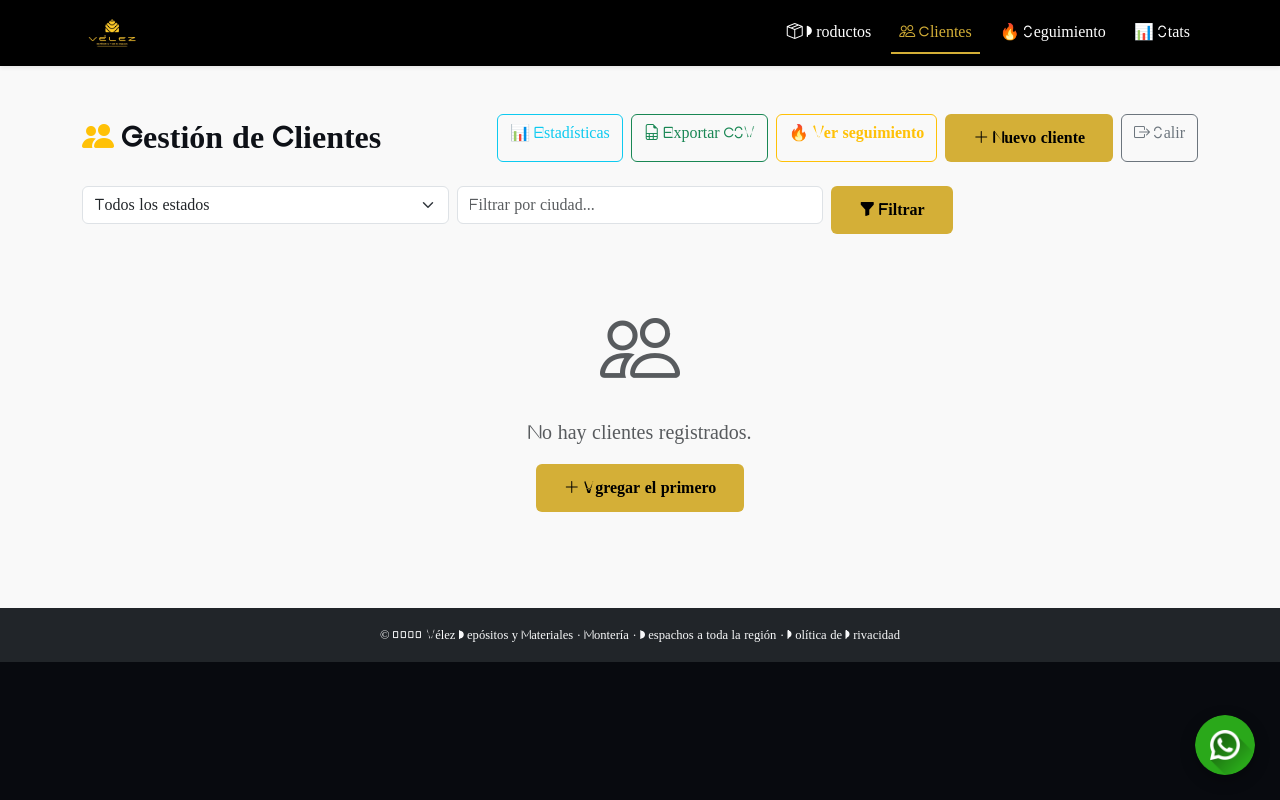
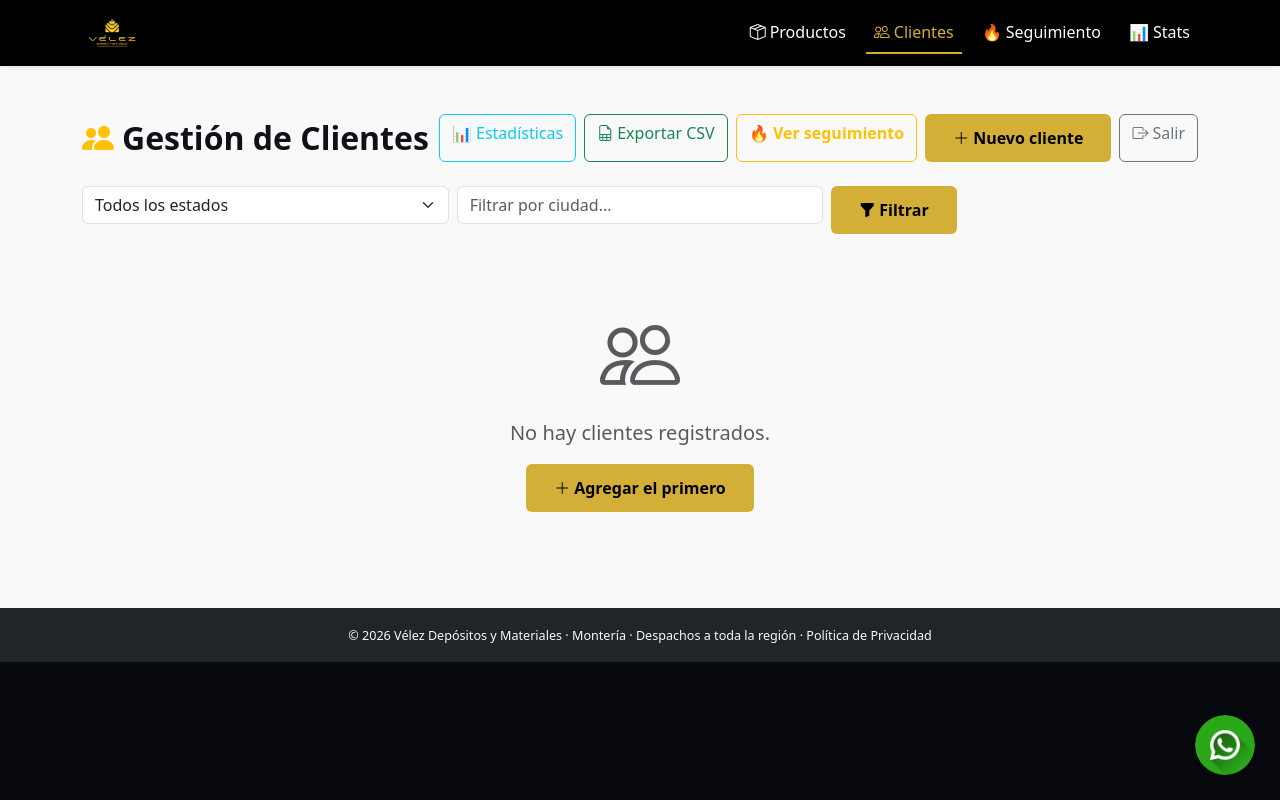
Before and after one commit to Depositolosvelez/deposito_los_velez_web, a Flask app: page /admin/clientes in a window 1280 px wide. Run offline with Flask 3, Linux system fonts and the light colour scheme; the visitor is signed in with stand-in values (Sample User, id 1).

Commit message:
Fix: eliminar reglas CSS de diagnóstico de VelezFont
Elimina @font-face, font-family !important en body y h1 { font-size: 80px }
que estaban rompiendo el diseño del sitio.

Co-Authored-By: Claude Sonnet 4.6 <noreply@anthropic.com>

```diff
--- a/static/css/style.css
+++ b/static/css/style.css
@@ -1,12 +1,4 @@
-@font-face {
-    font-family: 'VelezFont';
-    src: url('/fonts/VelezFont-Regular.ttf') format('truetype');
-    font-weight: normal;
-    font-style: normal;
-}
-
-html, body { margin: 0; padding: 0; background-color: #080a0f; color: #ffffff; font-family: 'VelezFont' !important; }
-h1 { font-family: 'VelezFont' !important; font-size: 80px; }
+html, body { margin: 0; padding: 0; background-color: #080a0f; color: #ffffff; }
 .navbar { background-color: #000000; }
 .navbar .nav-link { color: #ffffff; font-weight: 500; margin-left: 12px; transition: all 0.3s ease; }
 .navbar .nav-link:hover { color: #D4AF37; transform: translateY(-2px); }
```
